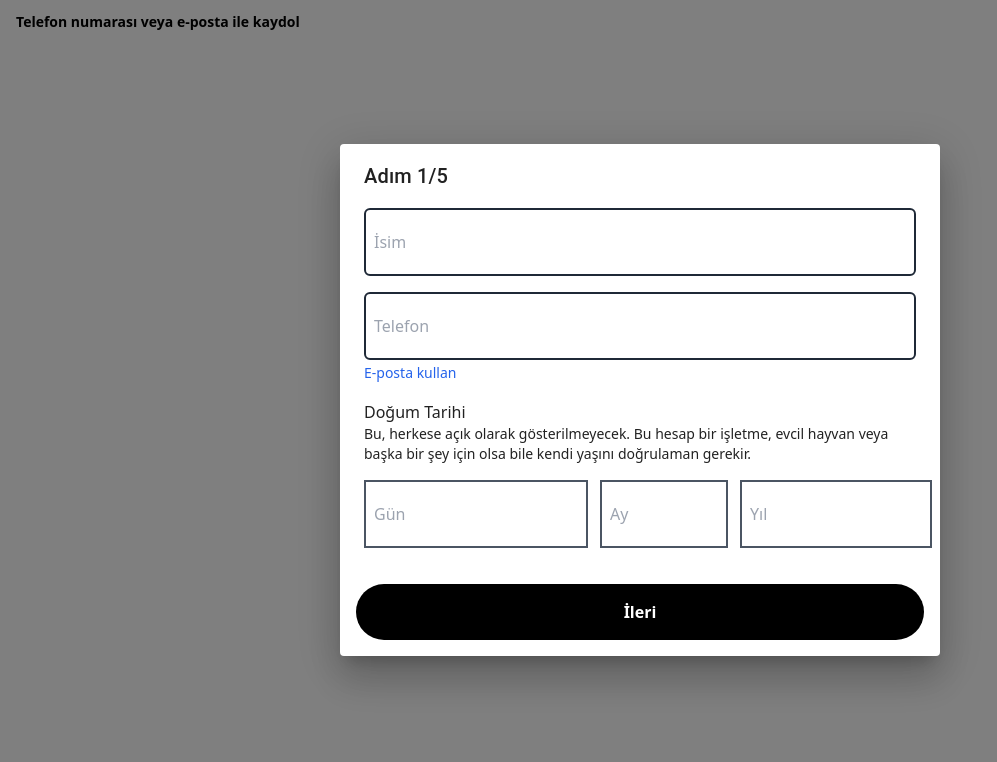
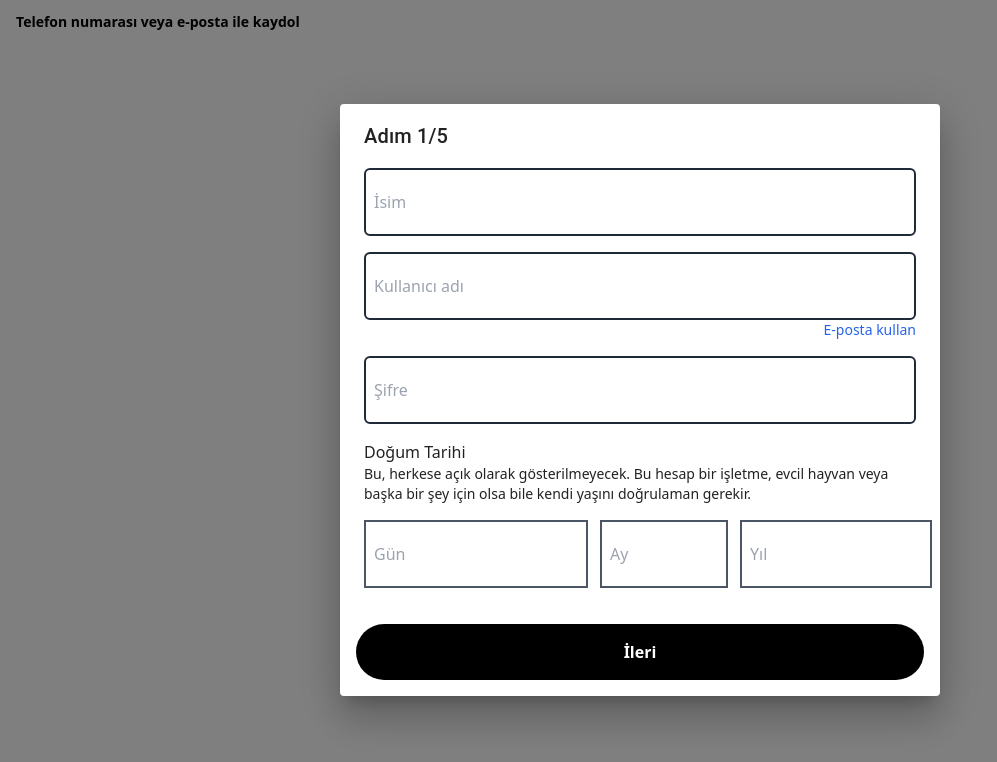
Before and after one commit to Acapnes/Twitter-clone, a React (Create React App) app in the folder Frontend/: page /dialog in a window 1280 px wide. Both pictures are taken after a click on the button "Telefon numarası veya e-posta ile kaydol". Shown: the top 762 px of the page, without its empty margins (0-997 px from the left). Built offline with nearby package versions, Linux system fonts and the light colour scheme.

Commit message:
Body JSON

```diff
--- a/Frontend/src/components/AuthComps/RegisterDialog.tsx
+++ b/Frontend/src/components/AuthComps/RegisterDialog.tsx
@@ -1,22 +1,27 @@
 import * as React from "react";
-import Button from "@mui/material/Button";
-import TextField from "@mui/material/TextField";
 import Dialog from "@mui/material/Dialog";
-import DialogActions from "@mui/material/DialogActions";
 import DialogContent from "@mui/material/DialogContent";
-import DialogContentText from "@mui/material/DialogContentText";
 import DialogTitle from "@mui/material/DialogTitle";
 
 const RegisterDialog = () => {
-  const [open, setOpen] = React.useState(false);
+  const [openFirst, setOpen] = React.useState(false);
 
+  const [name, setName] = React.useState("");
+  const [username, setUserName] = React.useState("");
+  const [email, setEmail] = React.useState("");
+  const [pw, setPw] = React.useState("");
+
+  const [day, setDay] = React.useState("");
+  const [month, setMonth] = React.useState("");
+  const [year, setYear] = React.useState("");
+
+  const [choice, setChoice] = React.useState(false);
 
   const handleClickOpen = () => {
     setOpen(true);
   };
 
-  const handleClose = () => {
-    console.log("blood");
+  const handleCloseFirst = () => {
     setOpen(false);
   };
 
@@ -29,8 +34,8 @@ const RegisterDialog = () => {
         Telefon numarası veya e-posta ile kaydol
       </button>
       <Dialog
-        open={open}
-        onClose={handleClose}
+        open={openFirst}
+        onClose={handleCloseFirst}
         aria-labelledby="alert-dialog-title"
         aria-describedby="alert-dialog-description"
         fullWidth
@@ -42,18 +47,38 @@ const RegisterDialog = () => {
               type="text"
               className="px-2 py-5 w-full border-2 border-gray-800 rounded-md outline-none"
               placeholder="İsim"
+              onChange={(e) => setName(e.target.value)}
             />
 
             <div className="flex flex-col">
               <input
                 type="text"
                 className="px-2 py-5  border-2 border-gray-800 rounded-md outline-none"
-                placeholder="Telefon"
+                placeholder="Kullanıcı adı"
+                onChange={(e) => {
+                  choice
+                    ? setUserName(e.target.value)
+                    : setEmail(e.target.value);
+                }}
               />
-              <a href="#">
-                <span className=" text-blue-600 text-sm">E-posta kullan</span>
-              </a>
+              <button
+                className="flex justify-end"
+                onClick={() => {
+                  setChoice(!choice);
+                  setEmail("");
+                  setUserName("");
+                }}
+              >
+                <span className="text-blue-600 text-sm">E-posta kullan</span>
+              </button>
             </div>
+
+            <input
+              type="text"
+              className="px-2 py-5 w-full border-2 border-gray-800 rounded-md outline-none"
+              placeholder="Şifre"
+              onChange={(e) => setPw(e.target.value)}
+            />
 
             <div className="flex flex-col">
               <span>Doğum Tarihi</span>
@@ -67,22 +92,41 @@ const RegisterDialog = () => {
                   type="text"
                   className="outline-none border-2 border-gray-600 px-2 py-5 w-[14rem]"
                   placeholder="Gün"
+                  onChange={(e) => setDay(e.target.value)}
                 />
                 <input
                   type="text"
                   className="outline-none border-2 border-gray-600 px-2 py-5 w-[8rem]"
                   placeholder="Ay"
+                  onChange={(e) => setMonth(e.target.value)}
                 />
                 <input
                   type="text"
                   className="outline-none border-2 border-gray-600 px-2 py-5 w-[12rem]"
                   placeholder="Yıl"
+                  onChange={(e) => setYear(e.target.value)}
                 />
               </div>
             </div>
           </div>
         </DialogContent>
-        <button className="m-4 rounded-full p-4 bg-black text-white font-bold">
+
+        <button
+          className="m-4 rounded-full p-4 bg-black text-white font-bold"
+          onClick={() => {
+            var user = JSON.parse(window.sessionStorage.getItem("user")!);
+            if (name && (username || email) && pw != "") {
+              user.name = name;
+              user.username = username;
+              user.email = email;
+              user.password = pw;
+              user.birthDate = day+"/"+month+"/"+year
+            } else alert("Gerekli yerleri doldurunuz.");
+
+            window.sessionStorage.setItem("user", JSON.stringify(user));
+            console.log(JSON.parse(window.sessionStorage.getItem("user")!));
+          }}
+        >
           İleri
         </button>
       </Dialog>
```
